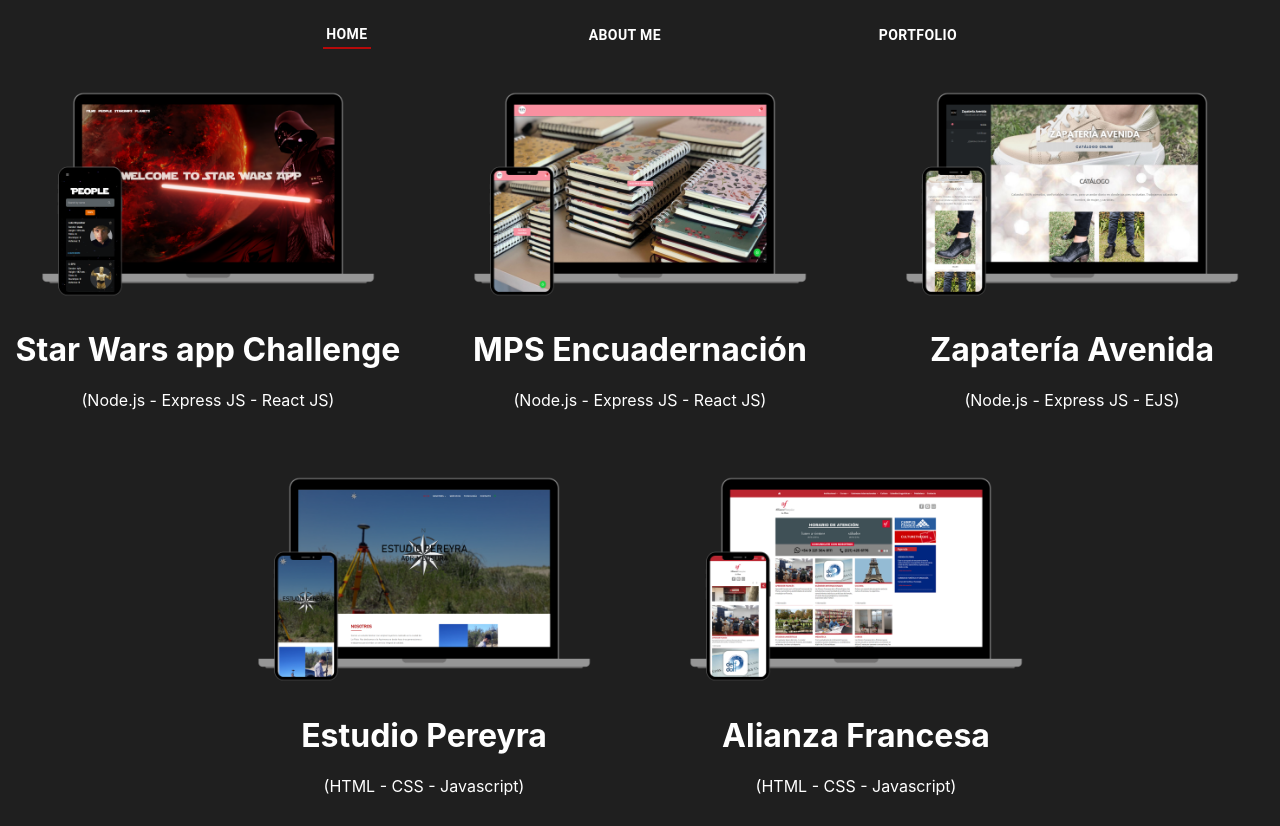
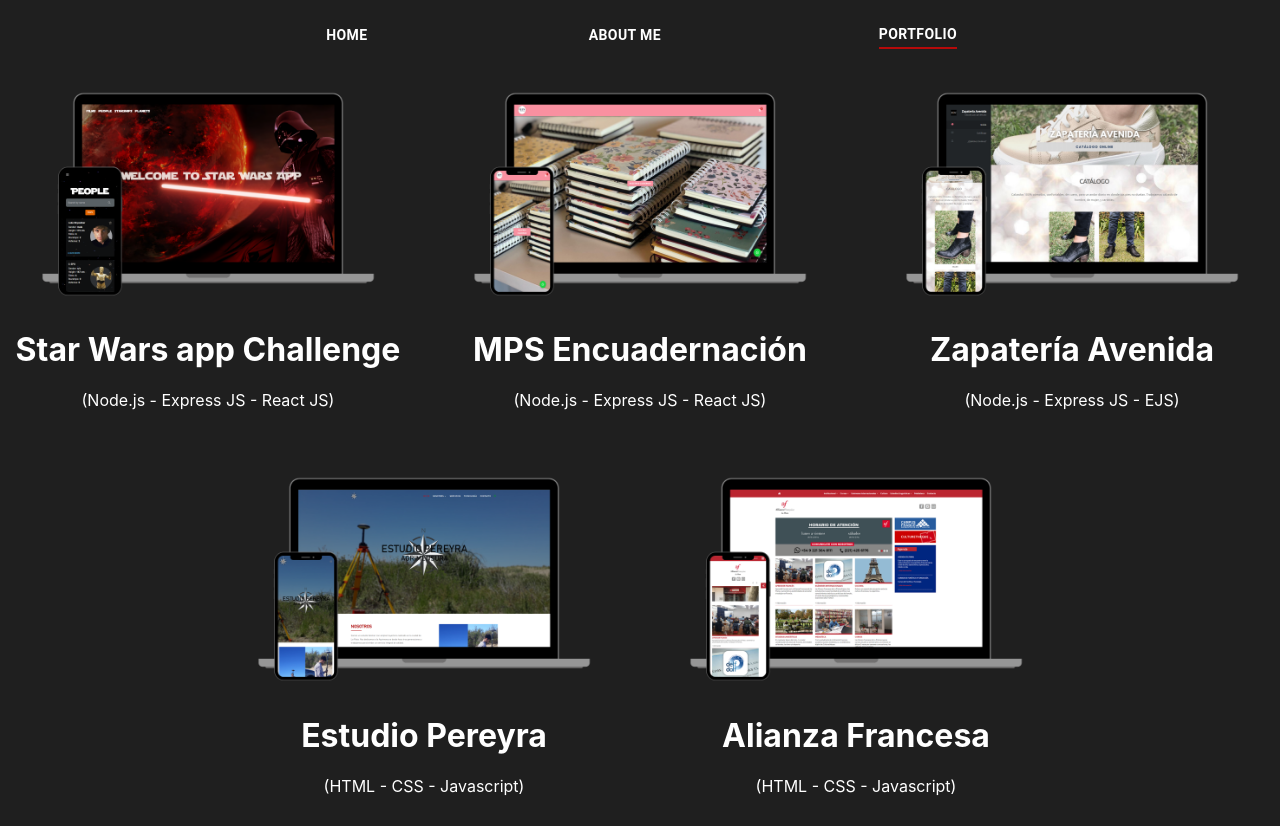
Before and after one commit to GeroBoza/portfolio, a React (Create React App) app: page /portfolio in a window 1280 px wide. Built offline with nearby package versions, Linux system fonts and the light colour scheme.

Commit message:
correcciones

```diff
--- a/src/components/NavMenu/NavMenu.jsx
+++ b/src/components/NavMenu/NavMenu.jsx
@@ -1,4 +1,4 @@
-import { React, useState } from "react";
+import { React, useEffect, useState } from "react";
 import AppBar from "@mui/material/AppBar";
 import Box from "@mui/material/Box";
 import Toolbar from "@mui/material/Toolbar";
@@ -11,7 +11,7 @@
 import Button from "@mui/material/Button";
 
 import MenuItem from "@mui/material/MenuItem";
-import { useNavigate } from "react-router-dom";
+import { useLocation, useNavigate, useParams } from "react-router-dom";
 
 import "./navMenu.scss";
 
@@ -23,8 +23,9 @@
 
 const NavMenu = () => {
     const [anchorElNav, setAnchorElNav] = useState(null);
-    const [activeItem, setActiveItem] = useState("home");
+    const [activeItem, setActiveItem] = useState();
     const navigate = useNavigate();
+    const location = useLocation();
 
     const handleOpenNavMenu = (event) => {
         setAnchorElNav(event.currentTarget);
@@ -39,6 +40,15 @@
         setActiveItem(active);
         navigate(url);
     };
+
+    useEffect(() => {
+        if (location.pathname !== "/") {
+            const loc = location.pathname.replace("/", "");
+            setActiveItem(loc);
+        } else {
+            setActiveItem("home");
+        }
+    }, []);
 
     return (
         <AppBar
--- a/src/pages/Portfolio/PortfolioBlock.jsx
+++ b/src/pages/Portfolio/PortfolioBlock.jsx
@@ -18,7 +18,7 @@
                 <Box
                     component={"img"}
                     src={image}
-                    alt={"mockup"}
+                    alt={title}
                     sx={{ maxWidth: "100%" }}
                 />
                 <h1 style={{ fontSize: "2rem", color: "white" }}>{title}</h1>
```
